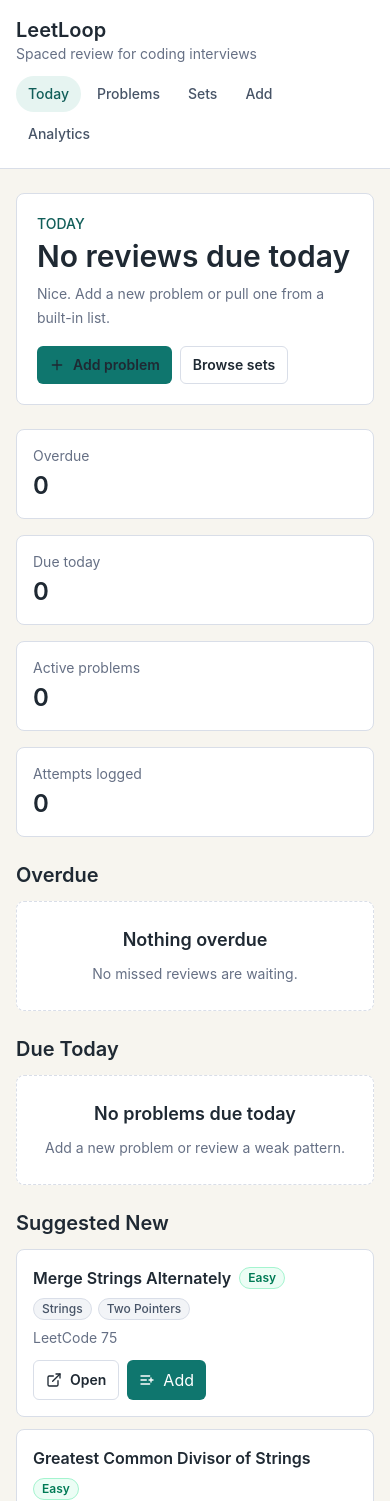
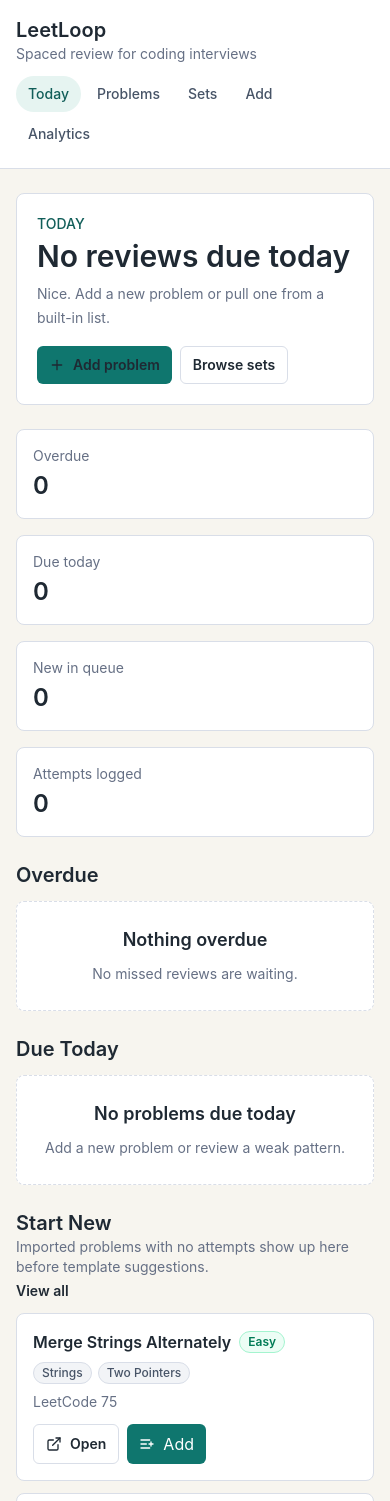
Before and after one commit to DPnimo11/leetloop, a Next.js app: page / in a window 390 px wide. Shown: the top 1501 px of the page. Built offline with nearby package versions, Linux system fonts and the light colour scheme.

Commit message:
fix new problems become scheduled

```diff
--- a/src/components/TodayClient.tsx
+++ b/src/components/TodayClient.tsx
@@ -17,6 +17,15 @@ function sortByReviewDate(problems: Problem[]): Problem[] {
     const aTime = parseDate(a.nextReviewAt)?.getTime() ?? Number.MAX_SAFE_INTEGER;
     const bTime = parseDate(b.nextReviewAt)?.getTime() ?? Number.MAX_SAFE_INTEGER;
     return aTime - bTime;
+  });
+}
+
+function sortByCreatedDate(problems: Problem[]): Problem[] {
+  return [...problems].sort((a, b) => {
+    const aTime = parseDate(a.createdAt)?.getTime() ?? 0;
+    const bTime = parseDate(b.createdAt)?.getTime() ?? 0;
+
+    return aTime - bTime || a.title.localeCompare(b.title);
   });
 }
 
@@ -79,16 +88,20 @@ export function TodayClient() {
   const activeProblems = data.problems.filter((problem) => problem.status !== "retired");
   const overdue = sortByReviewDate(activeProblems.filter((problem) => isOverdue(problem.nextReviewAt, today)));
   const dueToday = sortByReviewDate(activeProblems.filter((problem) => isDueToday(problem.nextReviewAt, today)));
-  const suggestedNew: ProblemTemplate[] = [];
+  const queuedNew = sortByCreatedDate(
+    activeProblems.filter((problem) => problem.status === "new" && !problem.nextReviewAt),
+  );
+  const visibleQueuedNew = queuedNew.slice(0, 5);
+  const suggestedTemplates: ProblemTemplate[] = [];
 
   for (const template of getAllProblemTemplates()) {
-    const alreadySuggested = suggestedNew.some((item) => item.titleSlug === template.titleSlug);
+    const alreadySuggested = suggestedTemplates.some((item) => item.titleSlug === template.titleSlug);
 
     if (!alreadySuggested && !isTemplateInQueue(template)) {
-      suggestedNew.push(template);
+      suggestedTemplates.push(template);
     }
 
-    if (suggestedNew.length >= 5) {
+    if (suggestedTemplates.length >= 5) {
       break;
     }
   }
@@ -114,7 +127,9 @@ export function TodayClient() {
           <p className="mt-2 max-w-2xl text-sm leading-6 text-[var(--muted)]">
             {dueCount
               ? "Start with overdue work, then clear today's queue."
-              : "Nice. Add a new problem or pull one from a built-in list."}
+              : queuedNew.length
+                ? "No scheduled reviews are waiting. Start one of your queued new problems."
+                : "Nice. Add a new problem or pull one from a built-in list."}
           </p>
         </div>
         <div className="flex flex-wrap gap-2">
@@ -144,8 +159,8 @@ export function TodayClient() {
           <p className="mt-1 text-2xl font-semibold">{dueToday.length}</p>
         </div>
         <div className="rounded-lg border border-[var(--border)] bg-white p-4">
-          <p className="text-sm text-[var(--muted)]">Active problems</p>
-          <p className="mt-1 text-2xl font-semibold">{activeProblems.length}</p>
+          <p className="text-sm text-[var(--muted)]">New in queue</p>
+          <p className="mt-1 text-2xl font-semibold">{queuedNew.length}</p>
         </div>
         <div className="rounded-lg border border-[var(--border)] bg-white p-4">
           <p className="text-sm text-[var(--muted)]">Attempts logged</p>
@@ -172,11 +187,26 @@ export function TodayClient() {
       </section>
 
       <section className="space-y-3">
-        <h2 className="text-xl font-semibold tracking-normal">Suggested New</h2>
-        {suggestedNew.length ? (
-          suggestedNew.map((template) => <SuggestedProblemCard key={template.id} template={template} />)
+        <div className="flex flex-col gap-1 sm:flex-row sm:items-end sm:justify-between">
+          <div>
+            <h2 className="text-xl font-semibold tracking-normal">Start New</h2>
+            <p className="text-sm text-[var(--muted)]">
+              Imported problems with no attempts show up here before template suggestions.
+            </p>
+          </div>
+          <Link className="text-sm font-semibold text-[var(--accent-strong)] hover:underline" href="/problems">
+            View all
+          </Link>
+        </div>
+        {visibleQueuedNew.length ? (
+          visibleQueuedNew.map((problem) => <ProblemCard key={problem.id} problem={problem} />)
+        ) : suggestedTemplates.length ? (
+          suggestedTemplates.map((template) => <SuggestedProblemCard key={template.id} template={template} />)
         ) : (
-          <EmptyState title="All templates added" copy="Every built-in template is already in your queue." />
+          <EmptyState
+            title="No new starts waiting"
+            copy="Every built-in template is already in your queue and your new items have been attempted."
+          />
         )}
       </section>
 
```
